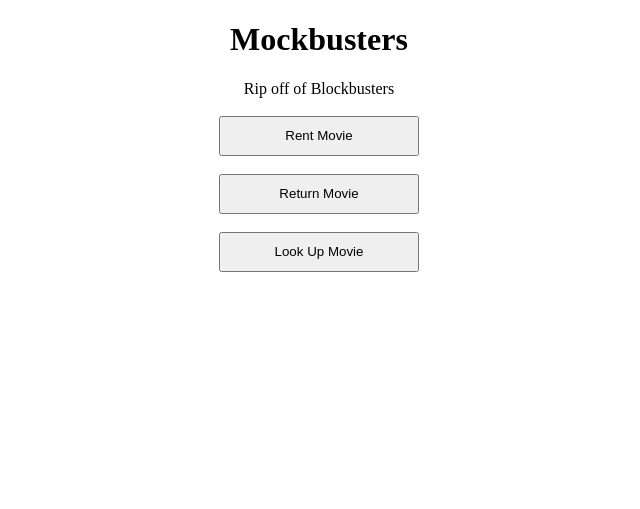
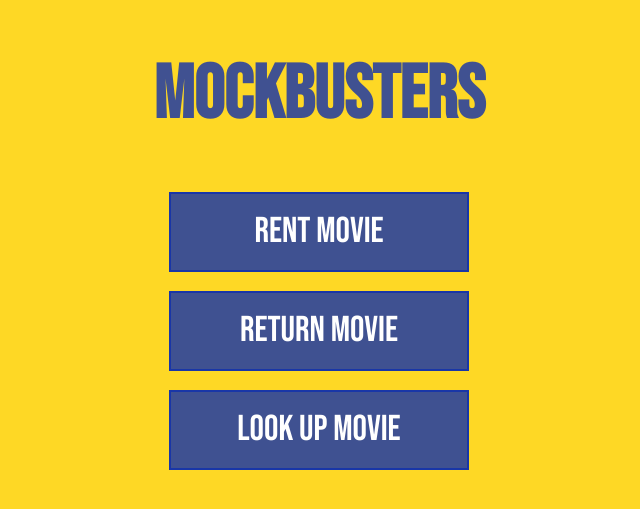
Before and after one commit to srayan00/Mockbusters, a Flask app: page / in a window 1280 px wide. Shown: the top 509 px of the page, without its empty margins (321-961 px from the left). Run offline with Flask 2, Linux system fonts and the light colour scheme.

Commit message:
Updated css file for homepage

```diff
--- /dev/null
+++ b/static/css/styles.css
@@ -0,0 +1,25 @@
+@import url('https://fonts.googleapis.com/css2?family=Bebas+Neue&display=swap');
+body {
+  background-color: rgba(254, 216, 37, 1);
+}
+h1 {
+  font-family: 'Bebas Neue', serif;
+  text-align: center;
+  color: rgba(16, 48, 173, 0.8);
+  font-size: 75px;
+}
+p {
+  font-family: 'Bebas Neue', serif;
+  color: red;
+}
+button {
+  font-family: 'Bebas Neue', serif;
+  font-size: 36px;
+  background-color: rgba(16, 48, 173, 0.8);
+  color: white;
+  text-align:center;
+  height:80px;
+  width:300px;
+  border: 2px solid rgba(16, 48, 173, 0.8);
+
+}
--- a/templates/homepage.html
+++ b/templates/homepage.html
@@ -1,21 +1,24 @@
 <!DOCTYPE html>
 <html>
+    <head>
+        <link rel="stylesheet" type="text/css" href="{{ url_for('static', filename='css/styles.css') }}">
+    </head>
     <body>
-        <h1 style="text-align:center">Mockbusters</h1>
-        <p style="text-align:center"> Rip off of Blockbusters
-            <br> <br>
+        <h1>Mockbusters</h1>
+        <p style="text-align:center">
+            <!--<br> <br>-->
             <a href="/rent">
-            <button style="text-align:center;height:40px;width:200px" type="button">Rent Movie</button>
+            <button type="button">Rent Movie</button>
             <br><br>
             </a>
 
             <a href="/return_movie">
-            <button style="text-align:center;height:40px;width:200px" type="button">Return Movie</button>
+            <button type="button">Return Movie</button>
             <br><br>
             </a>
 
             <a href="/lookup">
-            <button style="text-align:center;height:40px;width:200px" type="button">Look Up Movie</button>
+            <button type="button">Look Up Movie</button>
             <br><br>
             </a>
         </p>
```
